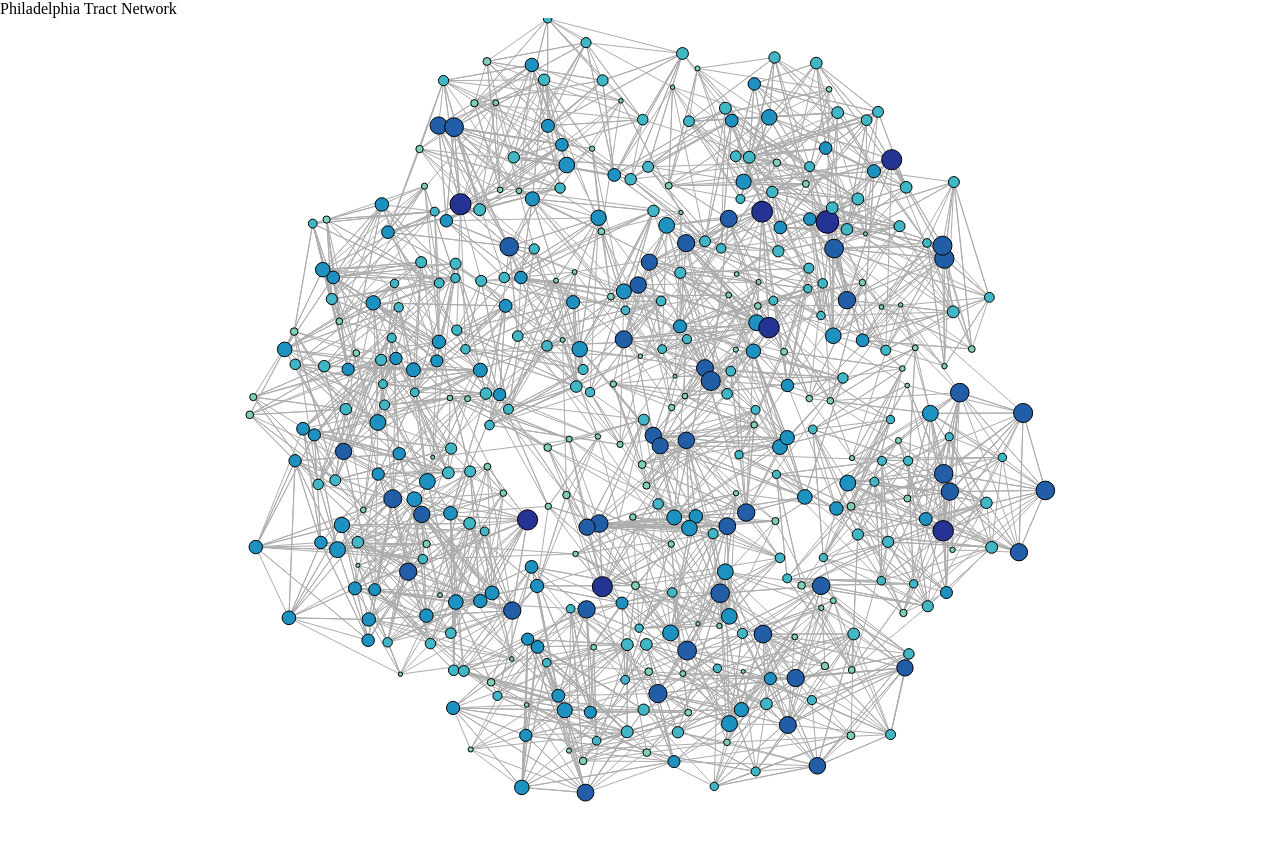
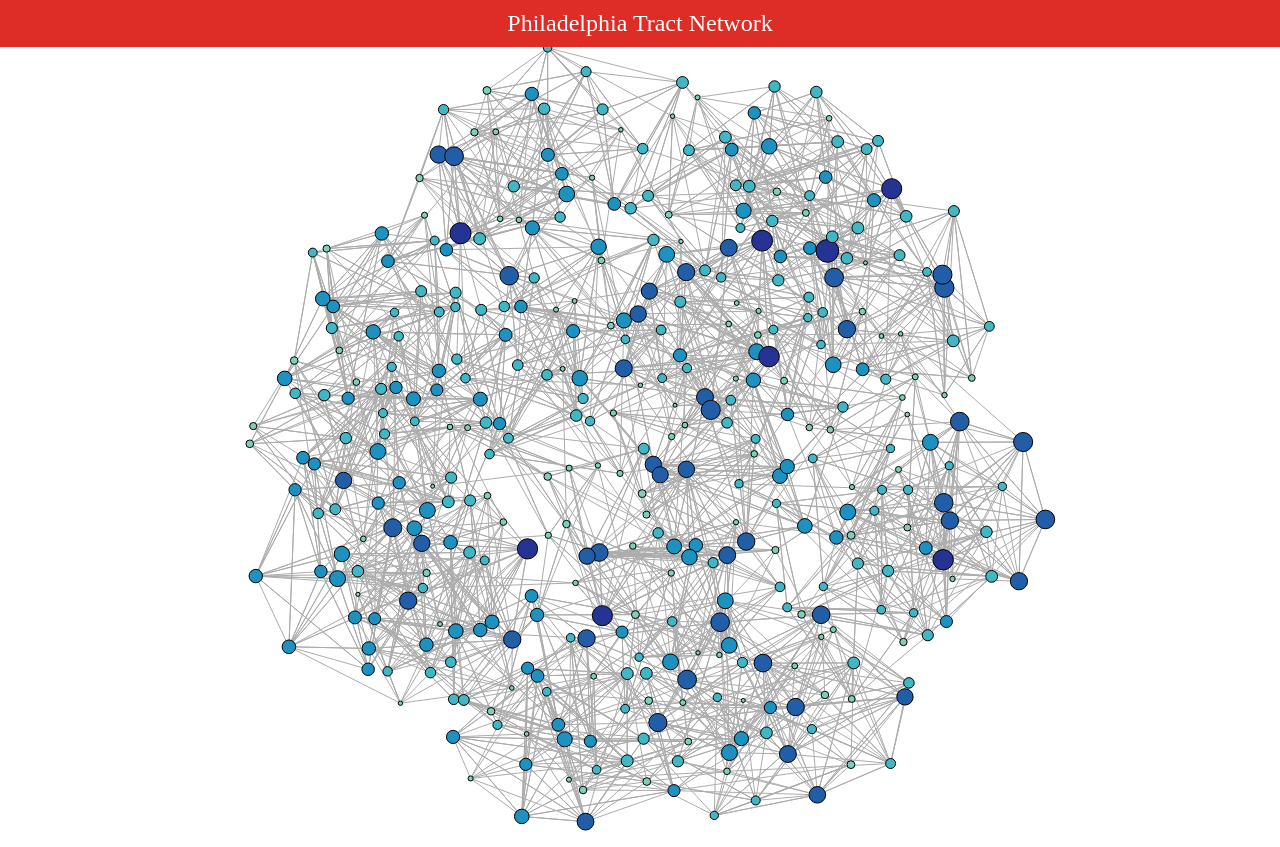
Before and after one commit to bguggs/EcocampHackathon2014, a plain HTML site: page network/index.html in a window 1280 px wide. Before the commit the page ends 818 px from the top, so only its background shows below. Drawn offline with nearby package versions, Linux system fonts and the light colour scheme; a web font is replaced by a local one.

Commit message:
final network changes

```diff
--- a/network/index.html
+++ b/network/index.html
@@ -8,7 +8,7 @@
 <link rel="stylesheet" href="static/css/main.css" />
 
 <body>
-<!--<div class="heading">-->
+<div class="heading">
 Philadelphia Tract Network<br/>
 </div>
 <div id="networkGraph"><div id="loadingWheel">Loading...</div></div>
```
